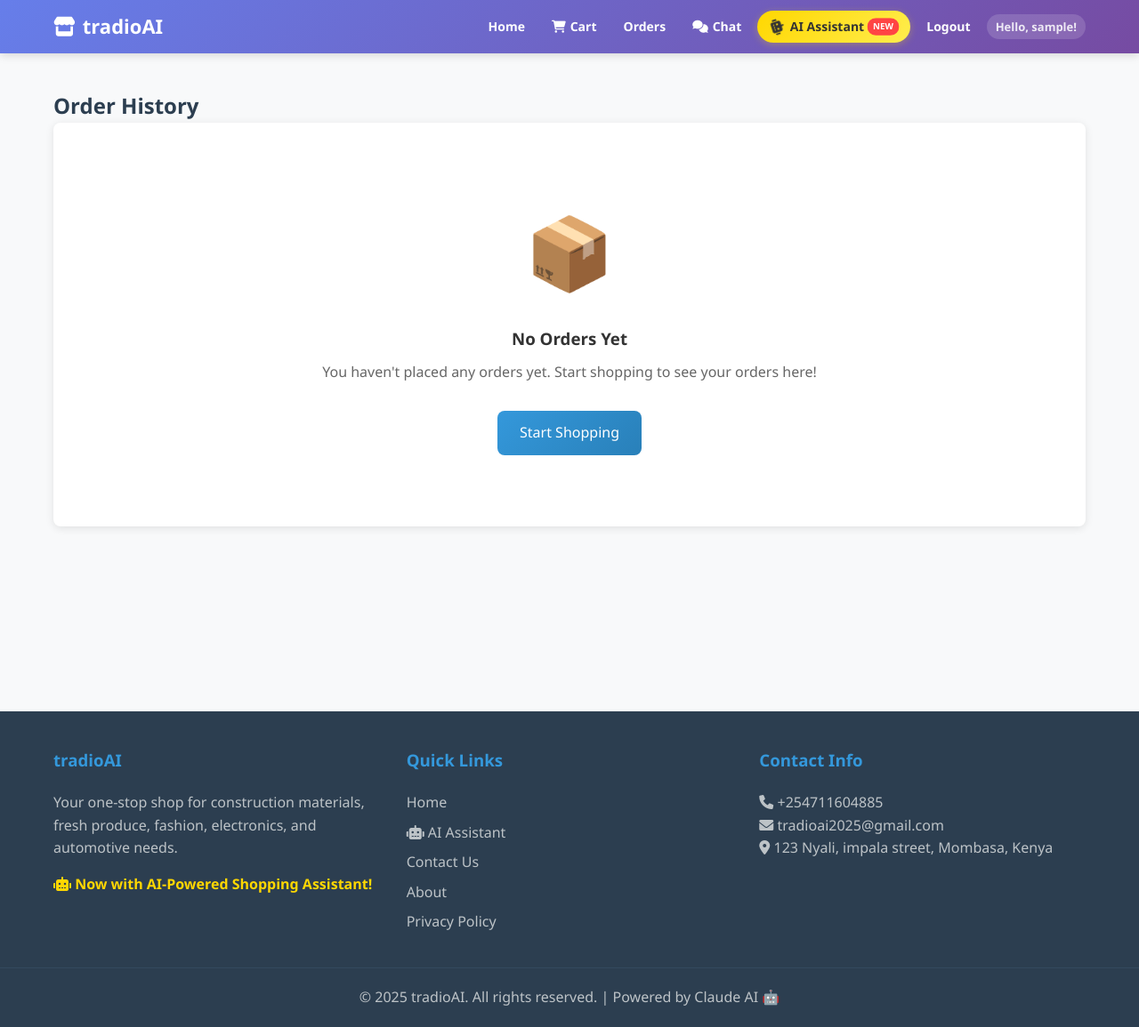
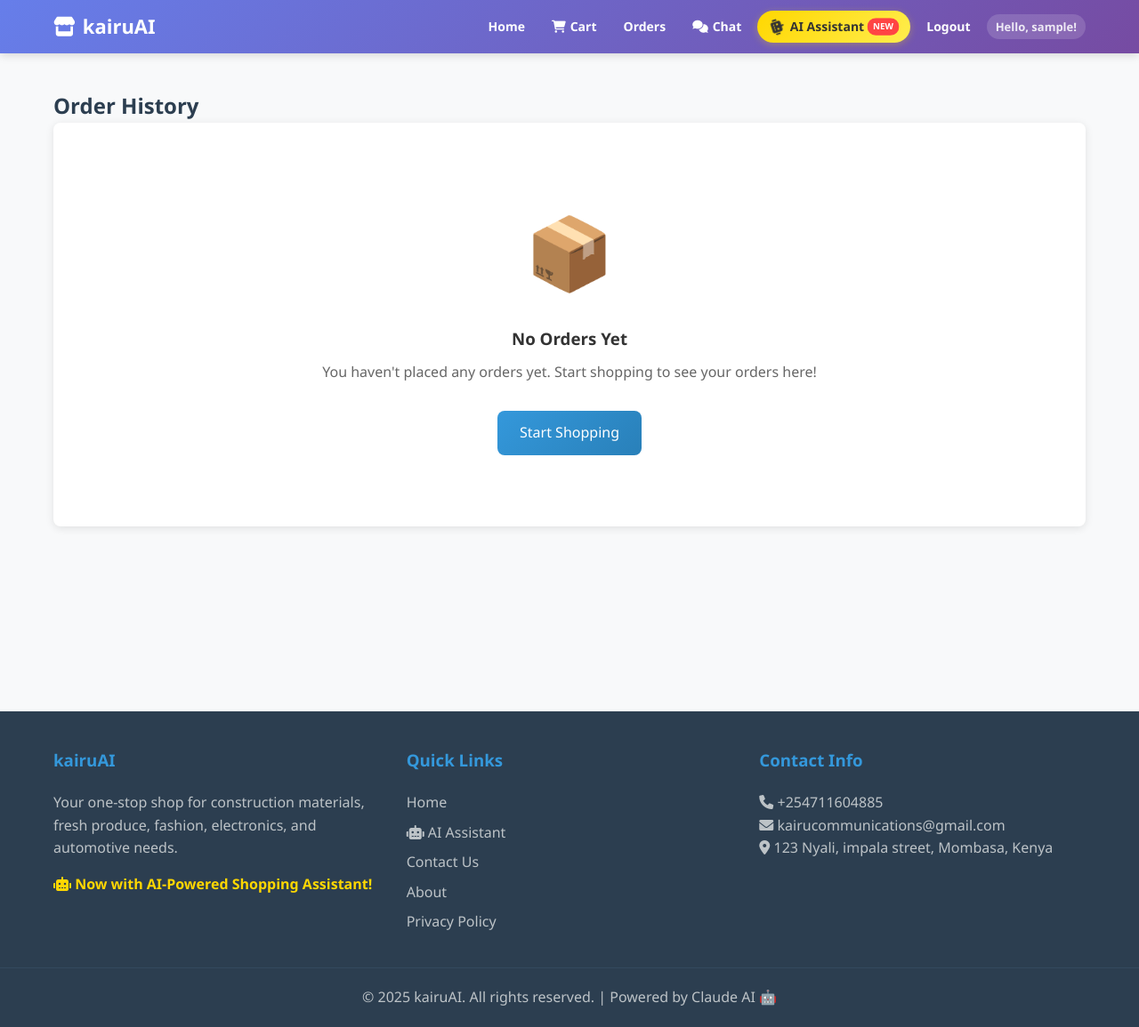
Before and after one commit to brianjimm/mysite, a Flask app: page /orders in a window 1280 px wide. Shown: the whole page at 89% size. Run offline with Flask 3, Linux system fonts and the light colour scheme; the visitor is signed in with stand-in values (Sample User, id 1); data that the repository does not hold is empty.

Commit message:
Update base.html

```diff
--- a/templates/base.html
+++ b/templates/base.html
@@ -193,7 +193,7 @@
             <div class="nav-brand">
                 <a href="{{ url_for('home') }}">
                     <i class="fas fa-store"></i>
-                    tradioAI
+                    kairuAI
                 </a>
             </div>
 
@@ -274,7 +274,7 @@
     <footer class="footer">
         <div class="footer-content">
             <div class="footer-section">
-                <h3>tradioAI</h3>
+                <h3>kairuAI</h3>
                 <p>Your one-stop shop for construction materials, fresh produce, fashion, electronics, and automotive needs.</p>
                 <p style="margin-top:15px;color:#ffd700;font-weight:600;">
                     <i class="fas fa-robot"></i> Now with AI-Powered Shopping Assistant!
@@ -295,12 +295,12 @@
             <div class="footer-section">
                 <h3>Contact Info</h3>
                 <p><i class="fas fa-phone"></i> +254711604885</p>
-                <p><i class="fas fa-envelope"></i> tradioai2025@gmail.com</p>
+                <p><i class="fas fa-envelope"></i> kairucommunications@gmail.com</p>
                 <p><i class="fas fa-map-marker-alt"></i> 123 Nyali, impala street, Mombasa, Kenya</p>
             </div>
         </div>
         <div class="footer-bottom">
-            <p>&copy; 2025 tradioAI. All rights reserved. | Powered by Claude AI 🤖</p>
+            <p>&copy; 2025 kairuAI. All rights reserved. | Powered by Claude AI 🤖</p>
         </div>
     </footer>
 
```
